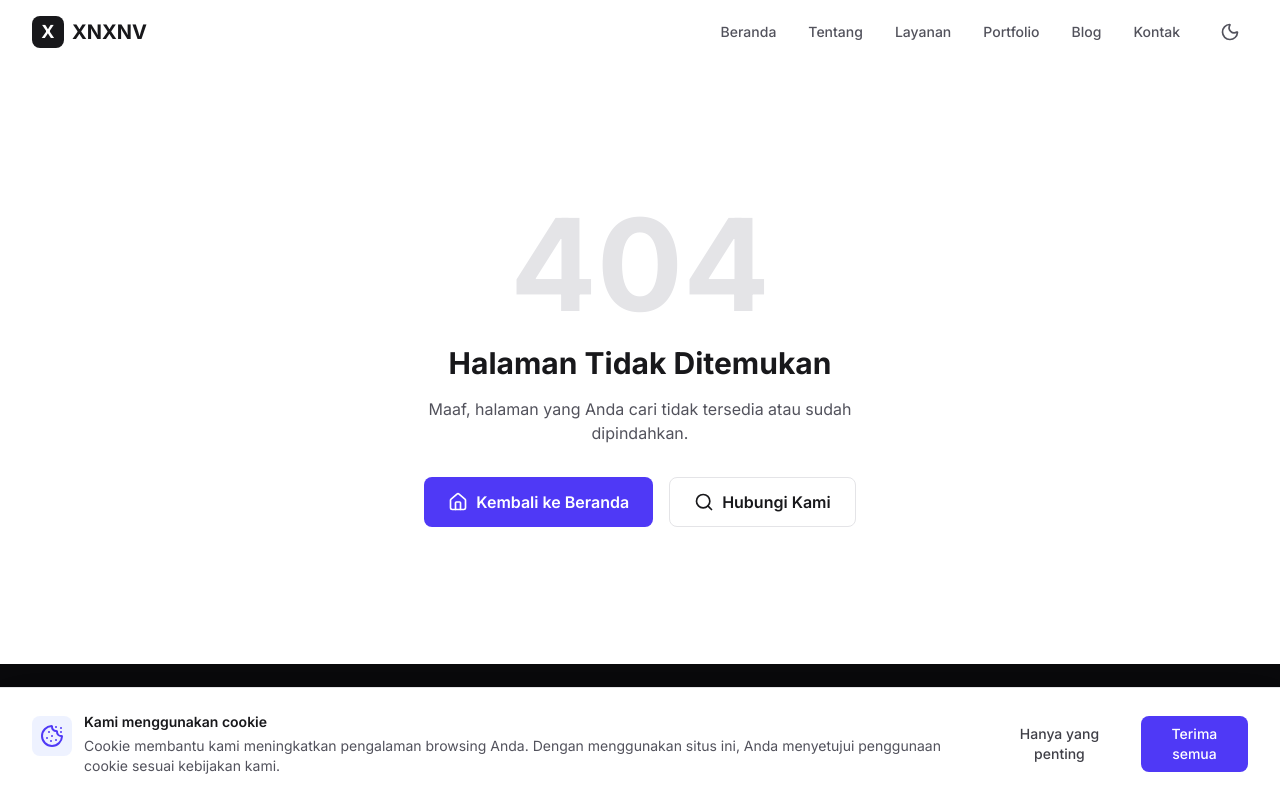
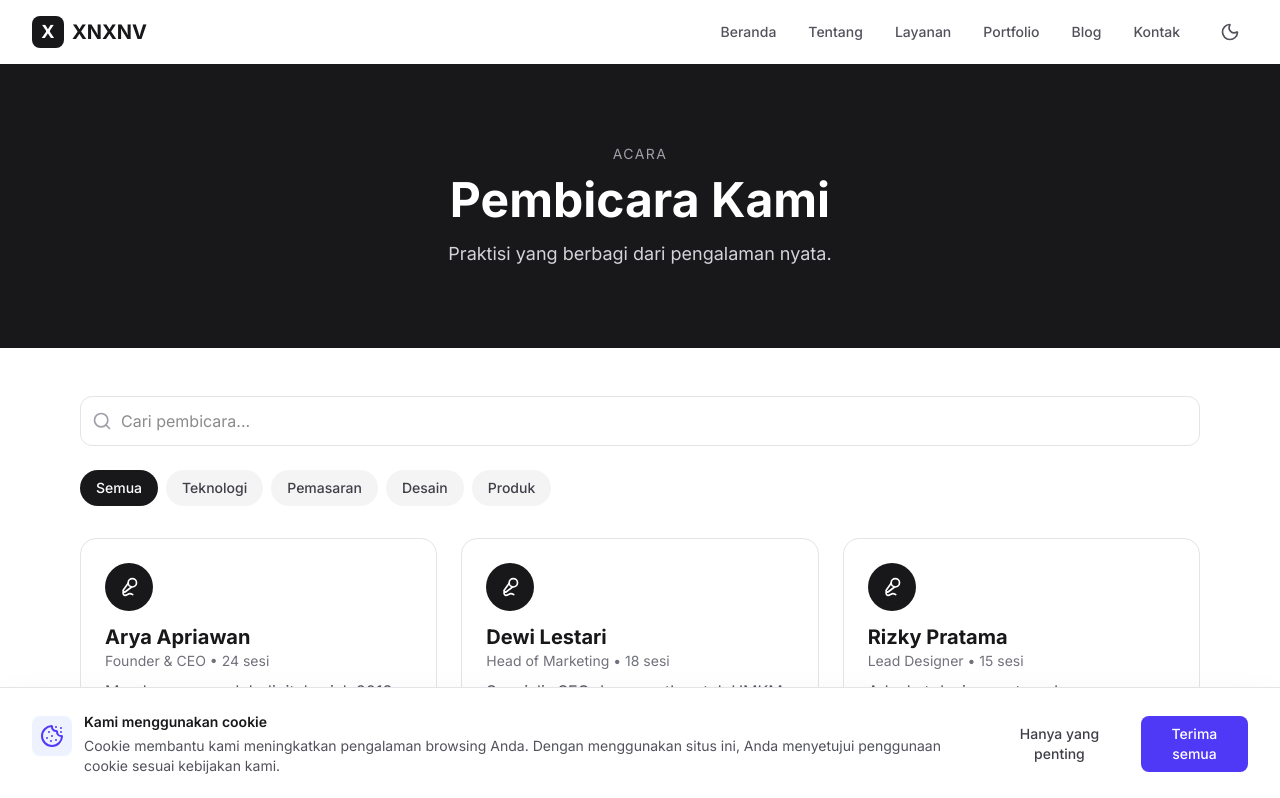
Before and after one commit to aryaapriawann-dev/XNXNV, a Next.js app: page /events/speakers in a window 1280 px wide. Before the commit this address had no page. Shown: the top 798 px of the page. Built offline with nearby package versions, Linux system fonts and the light colour scheme.

Commit message:
feat(events): add Speakers page

```diff
--- /dev/null
+++ b/src/app/events/speakers/page.tsx
@@ -0,0 +1,41 @@
+"use client";
+import { useMemo, useState } from "react";
+import Link from "next/link";
+import { Search, Mic2, ChevronRight } from "lucide-react";
+const PEMBICARA = [
+  { id: "1", nama: "Arya Apriawan", peran: "Founder & CEO", topik: "teknologi", sesi: 24, bio: "Membangun produk digital sejak 2018." },
+  { id: "2", nama: "Dewi Lestari", peran: "Head of Marketing", topik: "pemasaran", sesi: 18, bio: "Spesialis SEO dan growth untuk UMKM." },
+  { id: "3", nama: "Rizky Pratama", peran: "Lead Designer", topik: "desain", sesi: 15, bio: "Advokat design system dan aksesibilitas." },
+  { id: "4", nama: "Andi Wijaya", peran: "CTO", topik: "teknologi", sesi: 21, bio: "Arsitek cloud dan performa web." },
+  { id: "5", nama: "Sari Utami", peran: "Head of Product", topik: "produk", sesi: 12, bio: "Strategi produk berbasis data." },
+  { id: "6", nama: "Budi Santoso", peran: "Security Engineer", topik: "teknologi", sesi: 9, bio: "Praktisi keamanan aplikasi." },
+];
+const CATS = [{ id: "all", label: "Semua" }, { id: "teknologi", label: "Teknologi" }, { id: "pemasaran", label: "Pemasaran" }, { id: "desain", label: "Desain" }, { id: "produk", label: "Produk" }] as const;
+export default function SpeakersPage() {
+  const [q, setQ] = useState(""); const [cat, setCat] = useState<string>("all");
+  const f = useMemo(() => PEMBICARA.filter((p) => (cat === "all" || p.topik === cat) && (p.nama + p.bio).toLowerCase().includes(q.toLowerCase())), [q, cat]);
+  return (
+    <div className="flex flex-col min-h-screen">
+      <section className="py-20 bg-zinc-900 text-white text-center"><div className="max-w-4xl mx-auto px-4">
+        <p className="text-sm uppercase tracking-widest text-zinc-400 mb-3">Acara</p>
+        <h1 className="text-4xl sm:text-5xl font-bold mb-4">Pembicara Kami</h1>
+        <p className="text-lg text-zinc-300">Praktisi yang berbagi dari pengalaman nyata.</p></div></section>
+      <section className="py-12 bg-white dark:bg-slate-950"><div className="max-w-6xl mx-auto px-4">
+        <div className="relative mb-6"><Search className="absolute left-3 top-1/2 -translate-y-1/2 h-5 w-5 text-zinc-400" />
+          <input value={q} onChange={(e) => setQ(e.target.value)} placeholder="Cari pembicara..."
+            className="w-full pl-10 pr-4 py-3 rounded-xl border border-zinc-200 dark:border-slate-700 bg-white dark:bg-slate-900 text-zinc-900 dark:text-white" /></div>
+        <div className="flex flex-wrap gap-2 mb-8">{CATS.map((c) => (
+          <button key={c.id} onClick={() => setCat(c.id)} className={`px-4 py-2 rounded-full text-sm font-medium transition-colors ${cat === c.id ? "bg-zinc-900 text-white dark:bg-white dark:text-zinc-900" : "bg-zinc-100 text-zinc-700 dark:bg-slate-800 dark:text-zinc-300"}`}>{c.label}</button>))}</div>
+        <div className="grid grid-cols-1 md:grid-cols-2 lg:grid-cols-3 gap-6">{f.map((p) => (
+          <div key={p.id} className="p-6 rounded-2xl border border-zinc-200 dark:border-slate-800 bg-white dark:bg-slate-900">
+            <span className="w-12 h-12 rounded-full bg-zinc-900 dark:bg-white flex items-center justify-center mb-3"><Mic2 className="h-5 w-5 text-white dark:text-zinc-900" /></span>
+            <h2 className="text-xl font-bold text-zinc-900 dark:text-white">{p.nama}</h2>
+            <p className="text-sm text-zinc-500 mb-2">{p.peran} • {p.sesi} sesi</p>
+            <p className="text-zinc-600 dark:text-zinc-400">{p.bio}</p>
+          </div>))}</div>
+        {f.length === 0 && <p className="text-center text-zinc-500 py-12">Tidak ada pembicara yang cocok.</p>}
+        <div className="flex justify-center mt-12"><Link href="/events/past" className="inline-flex items-center gap-2 px-6 py-3 bg-zinc-900 text-white rounded-full font-semibold hover:bg-zinc-700 transition-colors">Acara Lalu <ChevronRight className="h-5 w-5" /></Link></div>
+      </div></section>
+    </div>
+  );
+}
```
